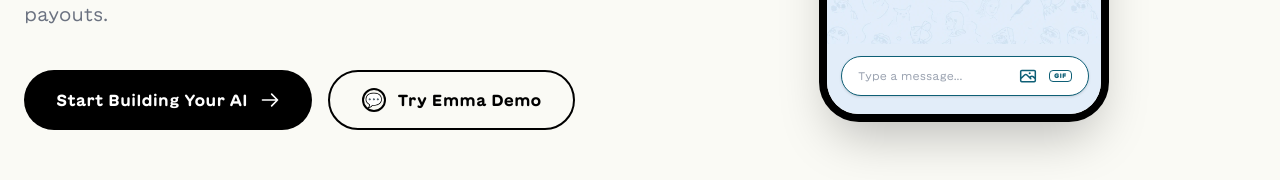
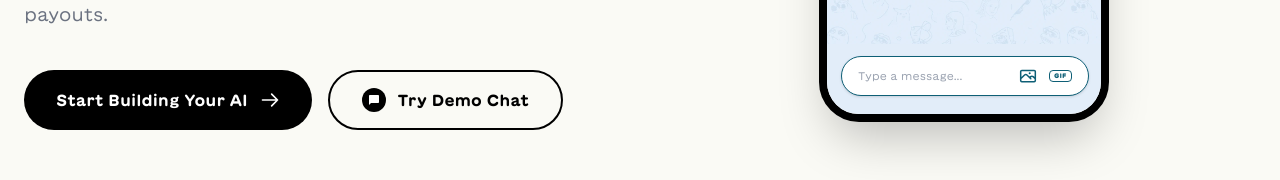
Before and after one commit to debanga-r-hazarika/Vtalk, a Next.js app: page / in a window 1280 px wide. Shown: the part 602-782 px from the top of the page. Built offline with nearby package versions, Linux system fonts and the light colour scheme; no server answers.

Commit message:
first commit

```diff
--- a/src/app/page.js
+++ b/src/app/page.js
@@ -90,10 +90,12 @@ export default function Home() {
                 onClick={() => setIsChatModalOpen(true)}
                 className="bg-transparent border-2 border-schmooze-dark text-schmooze-dark px-8 py-4 rounded-full font-bold flex items-center gap-3 hover:bg-schmooze-dark hover:text-white active:scale-95 transition-all cursor-pointer"
               >
-                <span className="w-6 h-6 border-2 border-current rounded-full flex items-center justify-center font-bold text-sm">
-                  💬
+                <span className="w-6 h-6 bg-schmooze-dark text-white rounded-full flex items-center justify-center shrink-0">
+                  <svg className="w-3 h-3 text-white fill-current" viewBox="0 0 24 24">
+                    <path d="M20 2H4c-1.1 0-1.99.9-1.99 2L2 22l4-4h14c1.1 0 2-.9 2-2V4c0-1.1-.9-2-2-2z" />
+                  </svg>
                 </span>
-                Try Emma Demo
+                Try Demo Chat
               </button>
             </div>
           </div>
```
